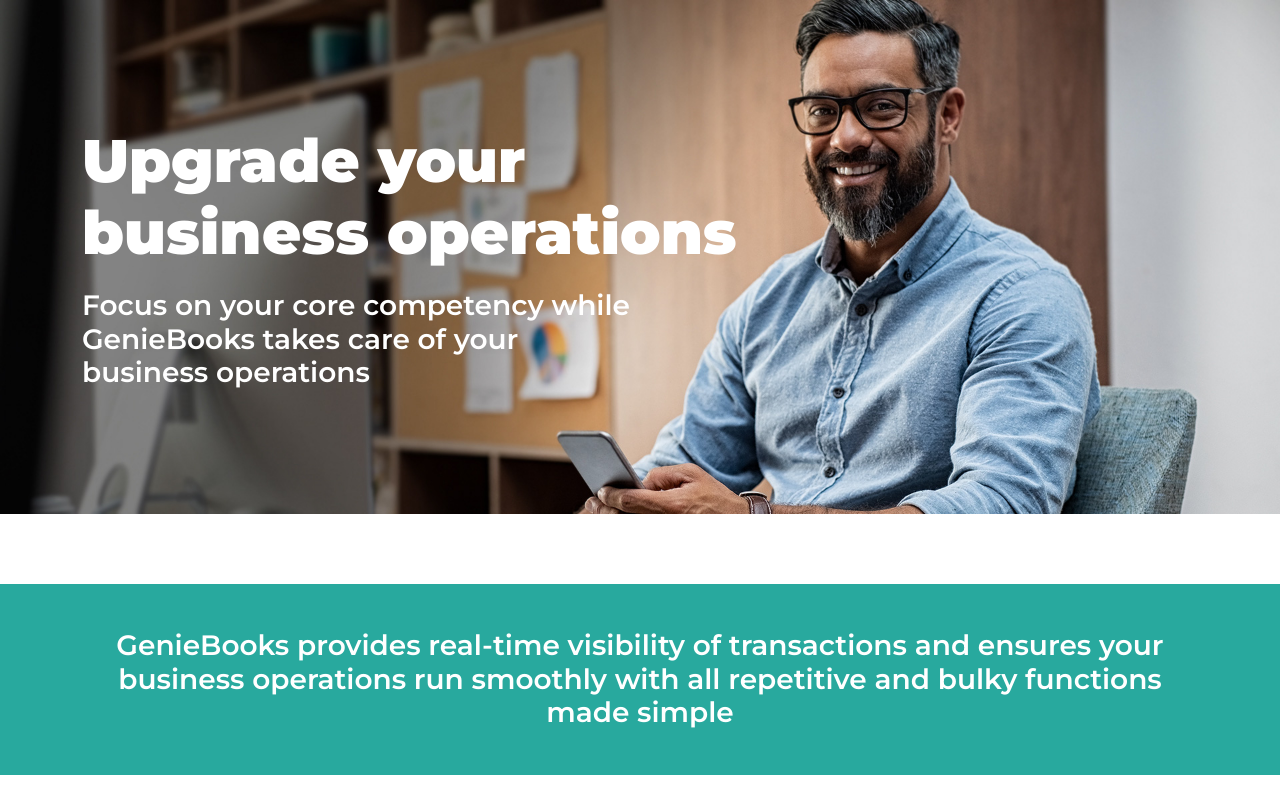
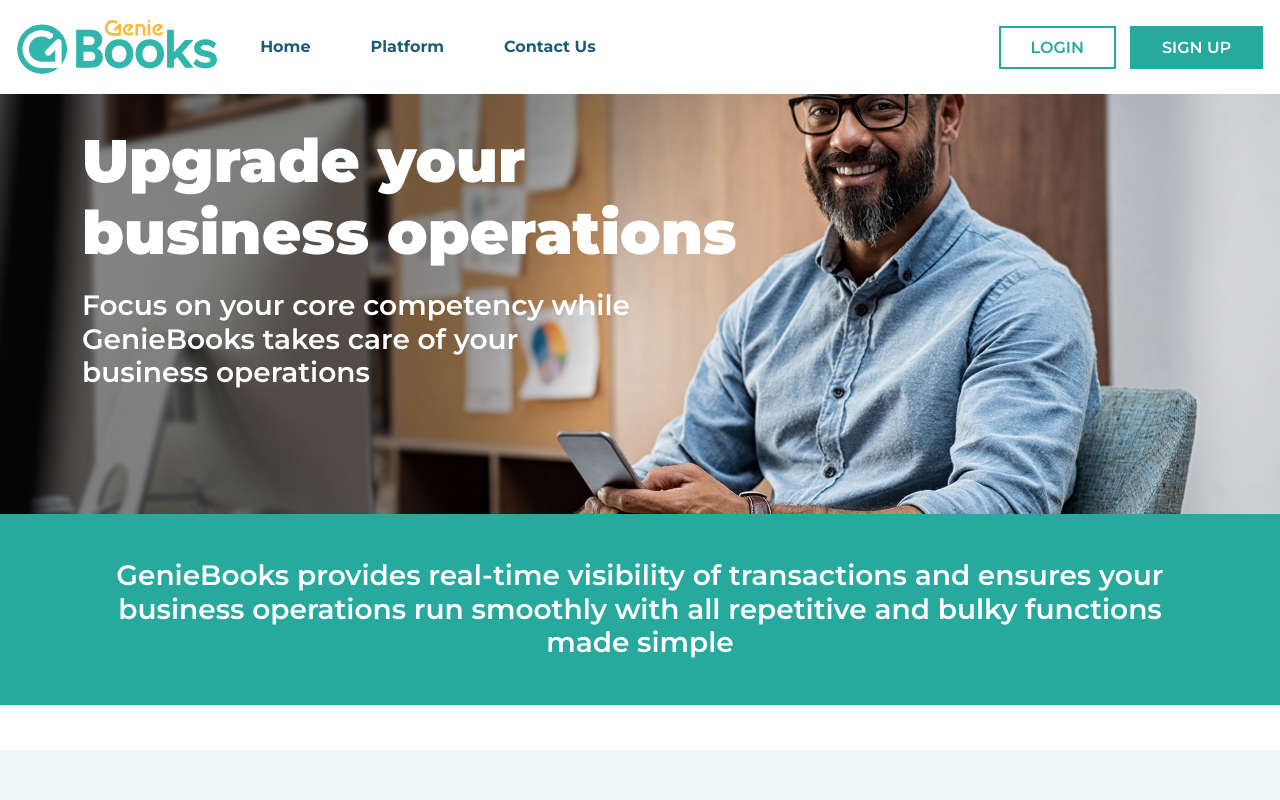
Before and after one commit to harishps/gb-slices, a website: page static-html/index.html in a window 1280 px wide. Shown: the top 800 px of the page. Drawn offline with nearby package versions, Linux system fonts and the light colour scheme.

Commit message:
Removed Margins and Header

```diff
--- a/scss/1-frameworks/_CustomVariables.scss
+++ b/scss/1-frameworks/_CustomVariables.scss
@@ -1,10 +1,10 @@
 $font-weight-bolder: 900 !default;
-
 //For Spicetribe
-$Primary : #28A99E;
+$Primary: #28A99E;
 $Secondary: #707070;
 $RecordBg: #A0E1DB;
 $ImgTitle: #1B5D76;
 $ImgDesc: #707070;
 $LeftImgBG: #2CBCAF;
 $RightImgBG: #FFDEAB;
+$RedColor: #F26C73;
--- a/scss/4-molecules/_GenieBooksManagement.scss
+++ b/scss/4-molecules/_GenieBooksManagement.scss
@@ -1,5 +1,4 @@
 .GenieBooksManagement {
-	@include MediumPaddingBoth;
   .GenieBooksManagementText {
     .Title {
       h3 {
--- a/scss/4-molecules/_GenieBooksRightImg.scss
+++ b/scss/4-molecules/_GenieBooksRightImg.scss
@@ -1,5 +1,4 @@
 .GenieBooksRightImg {
-	@include MediumMargin;
   position: relative;
   z-index: 1;
   background-position: right center;
@@ -61,7 +60,7 @@
       font-size: 20px;
       font-weight: 500;
       margin: 0 0 30px;
-			color:#707070;
+      color: #707070;
       line-height: 1.4;
       @include media-breakpoint-down(lg) {
         font-size: 18px;
@@ -76,7 +75,8 @@
         @media (min-width: 1300px) and (max-width: 1399.98px) {
           margin-bottom: 18px;
         }
-				.Icon, .Text {
+        .Icon,
+        .Text {
           vertical-align: middle;
           p {
             font-size: 20px;
--- /dev/null
+++ b/scss/4-molecules/_Header.scss
@@ -0,0 +1,71 @@
+#Header {
+  background-color: $white;
+  position: fixed;
+  width: 100%;
+  height: 94px;
+  padding: 20px 0;
+  z-index: 10;
+  .logo {
+    display: block;
+    img {
+      width: 200px;
+      height: auto;
+    }
+  }
+  ul#menu {
+    list-style: none;
+    padding: 0;
+    margin: 0;
+    li {
+      list-style: none;
+      padding: 0;
+      margin: 0 20px;
+      float: left;
+      a {
+        padding: 0 10px 5px 10px;
+        font-size: 16px;
+        font-weight: bold;
+        color: $ImgTitle;
+        text-decoration: none;
+        &:hover {
+          border-bottom: 2px solid $RedColor;
+        }
+      }
+    }
+  }
+  .Buttons {
+    text-align: right;
+    padding-top: 15px;
+    a {
+      padding: 10px 30px;
+    }
+    a.login {
+      border: 2px solid $Primary;
+      color: $Primary;
+      border-radius: 0;
+      font-size: 16px;
+      font-weight: bold;
+      text-decoration: none;
+      font-weight: 600;
+      margin: 0 10px 0 0;
+      &:hover {
+        background-color: $Primary;
+        color: $white;
+      }
+    }
+    a.signup {
+      background-color: $Primary;
+      border: 2px solid $Primary;
+      color: $white;
+      border-radius: 0;
+      font-size: 16px;
+      font-weight: bold;
+      text-decoration: none;
+      font-weight: 600;
+      &:hover {
+        background-color: $white;
+        color: $Primary;
+      }
+    }
+  }
+}
--- a/scss/4-molecules/_MainBanner.scss
+++ b/scss/4-molecules/_MainBanner.scss
@@ -1,6 +1,5 @@
 .MainBanner {
   position: relative;
-	@include MediumMargin;
   .BannerImg {
     img {
       width: 100%;
--- a/scss/4-molecules/_RecordTransactions.scss
+++ b/scss/4-molecules/_RecordTransactions.scss
@@ -1,5 +1,4 @@
 .RecordTransactions {
-	@include MediumMargin;
   position: relative;
   &:after {
     position: absolute;
--- a/scss/4-molecules/_Testimonial.scss
+++ b/scss/4-molecules/_Testimonial.scss
@@ -1,6 +1,5 @@
 .Testimonial {
   @include BigPaddingBoth;
-	@include MediumMargin;
   background-color: #FFFDF8;
   margin-top: 90px;
   @include media-breakpoint-down(md) {
--- a/scss/4-molecules/_index.scss
+++ b/scss/4-molecules/_index.scss
@@ -1,3 +1,4 @@
+@import "Header";
 @import "MainBanner";
 @import "footer";
 @import "Main";
--- a/static-html/index.html
+++ b/static-html/index.html
@@ -14,6 +14,28 @@
 </head>
 
 <body>
+  <header id="Header">
+    <nav class="">
+      <div class="container-fluid">
+        <div class="row">
+          <div class="col-lg-2">
+            <a href="https://wonderful-curie-ee2ec3.netlify.app/" class="logo"><img src="../images/logo.svg" alt="GenieBooks"></a>
+          </div>
+          <div class="col-lg-7 align-items-center d-flex">
+            <ul id="menu">
+              <li><a href="https://wonderful-curie-ee2ec3.netlify.app/">Home</a></li>
+              <li><a href="https://wonderful-curie-ee2ec3.netlify.app/platform">Platform</a></li>
+              <li><a href="https://wonderful-curie-ee2ec3.netlify.app/contact-us">Contact Us</a></li>
+            </ul>
+          </div>
+          <div class="Buttons col-lg-3">
+            <a href="https://in.geniebooks.com/Login/Login" class="login" target="_blank">LOGIN</a>
+            <a href="https://in.geniebooks.com/Login/Registration" class="signup" target="_blank">SIGN UP</a>
+          </div>
+        </div>
+      </div>
+    </nav>
+  </header>
   <div class="MainBanner">
     <div class="BannerImg">
       <img src="../images/platform-banner.jpg" alt="">
@@ -52,8 +74,7 @@
                   <img src="../images/tick.svg" alt="tick Icon">
                 </div>
                 <div class="Text">
-                  <p>Purchase Cycle <br>
-                    (Procure to Pay)</p>
+                  <p>Purchase Cycle <br> (Procure to Pay)</p>
                 </div>
               </div>
               <div class="EachIcon">
@@ -69,8 +90,7 @@
                   <img src="../images/tick.svg" alt="tick Icon">
                 </div>
                 <div class="Text">
-                  <p>Sales Cycle <br>
-                    (Quote to Cash)</p>
+                  <p>Sales Cycle <br> (Quote to Cash)</p>
                 </div>
               </div>
               <div class="EachIcon">
@@ -135,8 +155,7 @@
                   <img src="../images/tick.svg" alt="tick Icon">
                 </div>
                 <div class="Text">
-                  <p>Custom Accounting Entries <br>
-                    (Journal Voucher)</p>
+                  <p>Custom Accounting Entries <br> (Journal Voucher)</p>
                 </div>
               </div>
             </div>
@@ -153,7 +172,8 @@
         <div class="col-xs-12 col-sm-12 col-md-12 col-lg-6 col-xxl-6 text-center">
           <div class="LeftText">
             <div class="my-rating" data-rating="4"></div>
-            <p>“I first came across GenieBooks when it was highly recommended by a good friend. I was impressed by the onboarding process which was quick, simple and didn’t require much knowledge about accounting. Ever since I’ve started using, the platform has been a breeze and is very easy to use.”</p>
+            <p>“I first came across GenieBooks when it was highly recommended by a good friend. I was impressed by the onboarding process which was quick, simple and didn’t require much knowledge about accounting. Ever since I’ve started using, the platform
+              has been a breeze and is very easy to use.”</p>
             <h4>Sarvesh Raut,</h4>
             <h5>Proprietor, Sarvesh Services.</h5>
           </div>
@@ -168,7 +188,9 @@
         </div>
         <div class="col-xs-12 col-sm-12 col-md-12 col-lg-6 col-xxl-6 ">
           <div class="LeftText">
-            <p>As you know, some fixed assets such as transport trucks, buildings, elevators, servers require capital investment and comprise a large portion of a company’s tangible net worth. Managing assets efficiently enables maximizing value from these investments.</p>
+            <p>As you know, some fixed assets such as transport trucks, buildings, elevators, servers require capital investment and comprise a large portion of a company’s tangible net worth. Managing assets efficiently enables maximizing value from these
+              investments.
+            </p>
             <p>A company might face many unpleasant and avoidable consequences if they don’t have a robust fixed asset management system in place</p>
             <div class="IconSection">
               <div class="EachIcon">
@@ -222,11 +244,14 @@
       <div class="row">
         <div class="col-xs-12 col-sm-12 col-md-10 offset-md-1 col-lg-8 offset-lg-2 col-xxl-8 offset-xxl-2">
           <div class="CompanyQuiteText">
-            <p>There is quite a bit of accounting that depends or varies with the nature of the business. In that case, this module enables you to record business-specific transactions. Such customized accounting entries are typically an arrangement to provide you with the liberty and freedom to showcase your books of accounts in the best possible manner.</p>
+            <p>There is quite a bit of accounting that depends or varies with the nature of the business. In that case, this module enables you to record business-specific transactions. Such customized accounting entries are typically an arrangement to provide
+              you with the liberty and freedom to showcase your books of accounts in the best possible manner.</p>
             <div class="BorderQuite">
-              <p>GenieBooks through its intuitive User Interface(UI) has completely simplified the Journal Vouchers entries in such a lucid manner that even the most complex transactions can be entered by anyone without having advanced knowledge of accounting and taxes.</p>
+              <p>GenieBooks through its intuitive User Interface(UI) has completely simplified the Journal Vouchers entries in such a lucid manner that even the most complex transactions can be entered by anyone without having advanced knowledge of accounting
+                and taxes.</p>
             </div>
-            <p>Accounts Associates and Managers, Advisors, or Consultants connect among them real quick with this feature and find it easy and comfortable for accounts finalization. This module helps you make provisions for your near future expenses, transfer profits to capital accounts, net off losses against your reserves, and build up funds for your future business expansions.</p>
+            <p>Accounts Associates and Managers, Advisors, or Consultants connect among them real quick with this feature and find it easy and comfortable for accounts finalization. This module helps you make provisions for your near future expenses, transfer
+              profits to capital accounts, net off losses against your reserves, and build up funds for your future business expansions.</p>
           </div>
         </div>
       </div>
@@ -298,7 +323,8 @@
         <div class="col-xs-12 col-sm-12 col-md-12 col-lg-6 col-xxl-6 ">
           <div class="RecordTransactionsText">
             <h2>Record transactions easily with GenieBooks </h2>
-            <p>We know every business, irrespective of its size, needs to keep track of its physical assets and organisation’s assets such as computers, IT assets, moveable equipments, furniture, and machinery. GenieBooks enables organizations to monitor equipment and vehicles, assess their condition, and keep them in good working order as well.</p>
+            <p>We know every business, irrespective of its size, needs to keep track of its physical assets and organisation’s assets such as computers, IT assets, moveable equipments, furniture, and machinery. GenieBooks enables organizations to monitor
+              equipment and vehicles, assess their condition, and keep them in good working order as well.</p>
             <div class="CTA">
               <a href="#">Start my 30 day free trial</a>
             </div>
@@ -342,7 +368,8 @@
             <div class="EachRow">
               <div class="SubTitle">
                 <h4>Better Tax Planning </h4>
-                <p>It helps in efficient tax planning by providing you with all the relevant data at your fingertips. Depreciation and capital gains as per Income Tax Act 1961 and Input Tax Credit under Goods and Service Tax Rules are planned and tailored to your needs to ensure that your total cash outflow is managed most efficiently.</p>
+                <p>It helps in efficient tax planning by providing you with all the relevant data at your fingertips. Depreciation and capital gains as per Income Tax Act 1961 and Input Tax Credit under Goods and Service Tax Rules are planned and tailored
+                  to your needs to ensure that your total cash outflow is managed most efficiently.</p>
               </div>
             </div>
           </div>
```
Also changed, not shown: scss/4-molecules/_LeftImgWrap.scss (+4 -3 lines), static-html/header.html (added, +42 -0 lines), images/logo.svg (added), styles/styles.css. Lines whose indentation alone changed are shown as unchanged.
